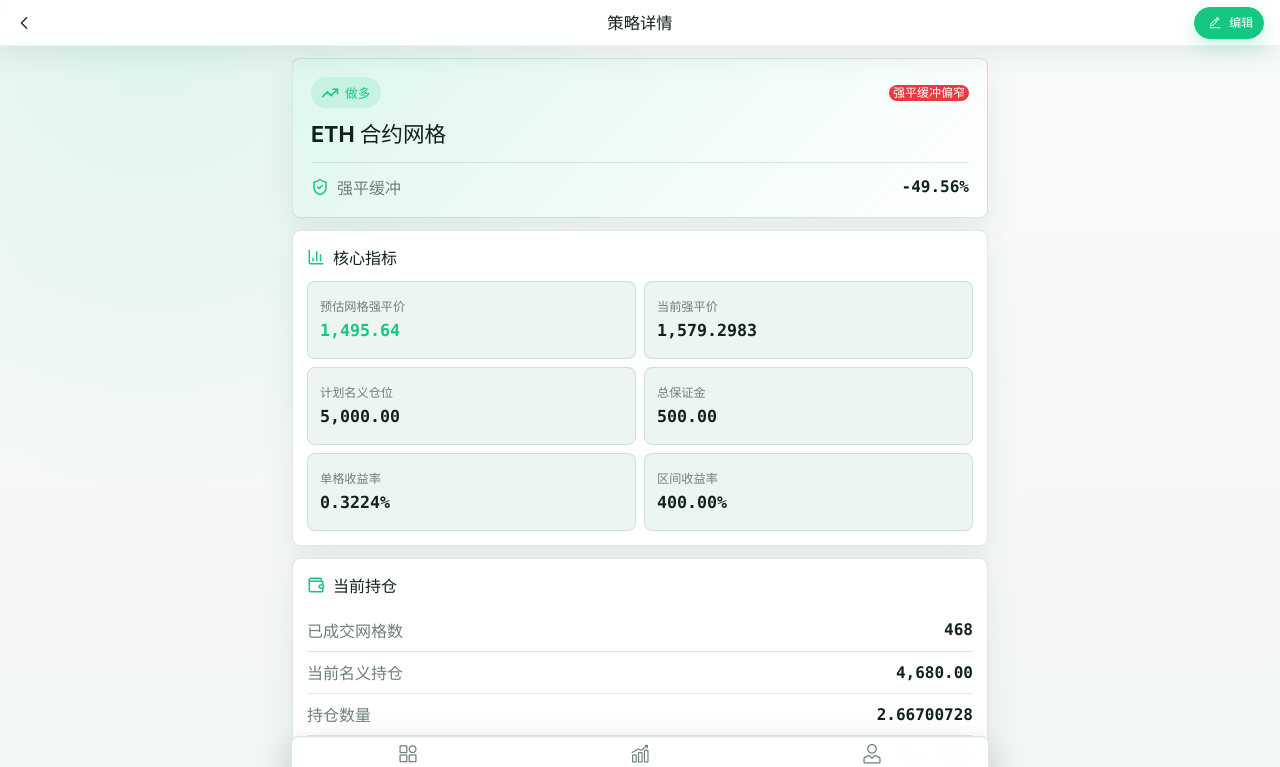
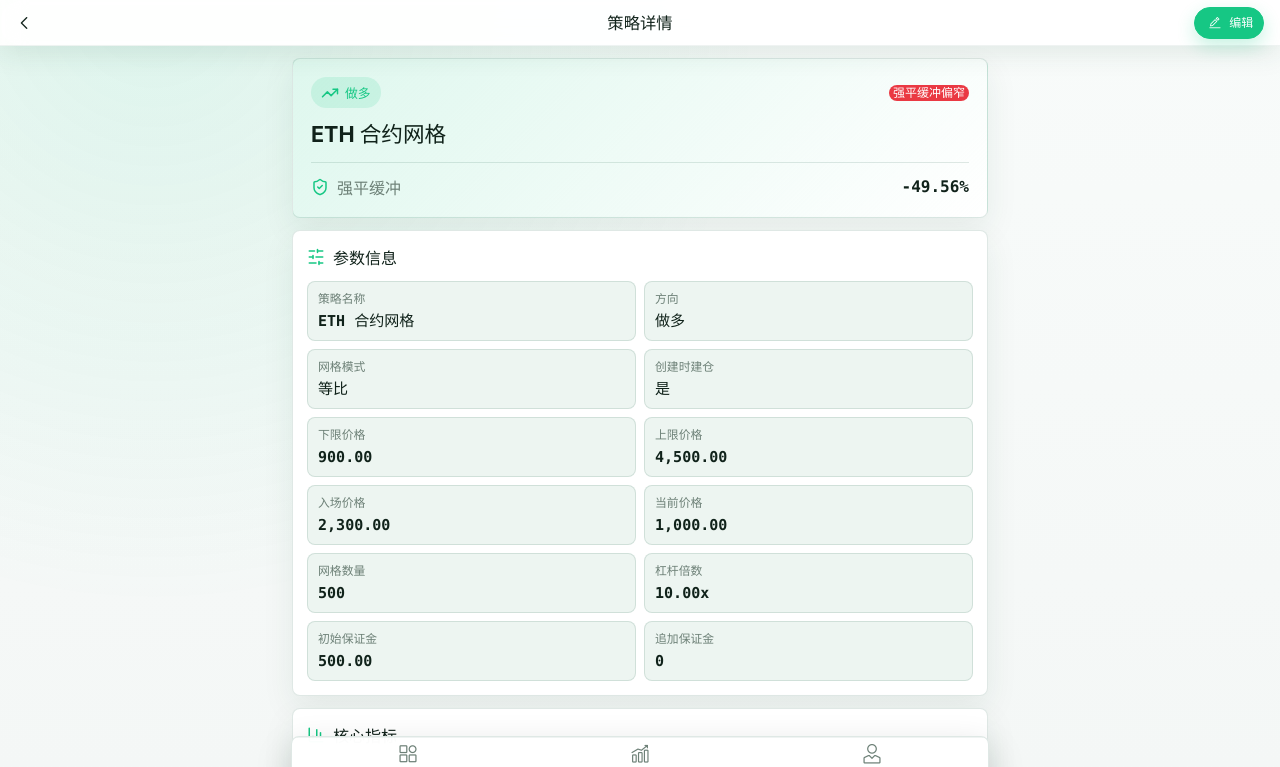
Before and after one commit to ooooo-youwillsee/trade-ui, a Vue app: page /#/contract/1 in a window 1280 px wide. Shown: the top 767 px of the page. Built offline with nearby package versions, Linux system fonts and the light colour scheme.

Commit message:
Show strategy input details on detail page

```diff
--- a/src/components/StrategyResults.vue
+++ b/src/components/StrategyResults.vue
@@ -1,7 +1,7 @@
 <script setup>
 import { computed } from 'vue';
-import { BarChart3, Boxes, ShieldCheck, TrendingDown, TrendingUp, Wallet } from '@lucide/vue';
-import { CONTRACT_SIDE_LONG } from '../contractGrid';
+import { BarChart3, Boxes, ShieldCheck, SlidersHorizontal, TrendingDown, TrendingUp, Wallet } from '@lucide/vue';
+import { CONTRACT_SIDE_LONG, GRID_MODE_GEOMETRIC } from '../contractGrid';
 import { getHealth } from '../composables/useContractGridStrategies';
 import { formatNumber, formatPercent } from '../utils/formatters';
 
@@ -69,6 +69,20 @@ const positionRows = computed(() => [
   ['持仓数量', formatNumber(props.result?.positionQuantity ?? 0, 8)],
   ['平均入场价', formatNumber(props.result?.averageEntryPrice ?? 0, 4)],
 ]);
+const inputRows = computed(() => [
+  ['策略名称', props.activeInput?.name || '-'],
+  ['方向', props.activeInput?.side === CONTRACT_SIDE_LONG ? '做多' : '做空'],
+  ['网格模式', props.activeInput?.gridMode === GRID_MODE_GEOMETRIC ? '等比' : '等差'],
+  ['创建时建仓', props.activeInput?.openOnCreate ? '是' : '否'],
+  ['下限价格', formatNumber(props.activeInput?.lowerPrice ?? 0, 4)],
+  ['上限价格', formatNumber(props.activeInput?.upperPrice ?? 0, 4)],
+  ['入场价格', formatNumber(props.activeInput?.entryPrice ?? 0, 4)],
+  ['当前价格', formatNumber(props.activeInput?.currentPrice ?? 0, 4)],
+  ['网格数量', String(props.activeInput?.gridCount ?? '-')],
+  ['杠杆倍数', `${formatNumber(props.activeInput?.leverage ?? 0, 2)}x`],
+  ['初始保证金', formatNumber(props.activeInput?.investment ?? 0, 2)],
+  ['追加保证金', formatNumber(props.activeInput?.additionalInvestment ?? 0, 2)],
+]);
 </script>
 
 <template>
@@ -88,6 +102,19 @@ const positionRows = computed(() => [
         <ShieldCheck :size="18" />
         <span>强平缓冲</span>
         <strong>{{ formatPercent(health.distance, 2) }}</strong>
+      </div>
+    </section>
+
+    <section class="detail-card">
+      <div class="section-title">
+        <SlidersHorizontal :size="18" />
+        <span>参数信息</span>
+      </div>
+      <div class="input-grid">
+        <div v-for="[label, value] in inputRows" :key="label" class="input-item">
+          <span>{{ label }}</span>
+          <strong>{{ value }}</strong>
+        </div>
       </div>
     </section>
 
@@ -290,6 +317,38 @@ const positionRows = computed(() => [
   }
 }
 
+.input-grid {
+  display: grid;
+  grid-template-columns: repeat(2, minmax(0, 1fr));
+  gap: 8px;
+}
+
+.input-item {
+  display: grid;
+  gap: 6px;
+  min-width: 0;
+  border: 1px solid var(--trade-border);
+  border-radius: 8px;
+  padding: 10px;
+  background: var(--trade-surface-soft);
+
+  span {
+    color: var(--trade-muted);
+    font-size: 0.74rem;
+    font-weight: 800;
+    line-height: 1.25;
+  }
+
+  strong {
+    color: var(--trade-text);
+    font-family: "DIN Alternate", "Roboto Mono", Consolas, monospace;
+    font-size: 0.94rem;
+    font-variant-numeric: tabular-nums;
+    line-height: 1.15;
+    overflow-wrap: anywhere;
+  }
+}
+
 .position-list {
   display: grid;
 }
```
